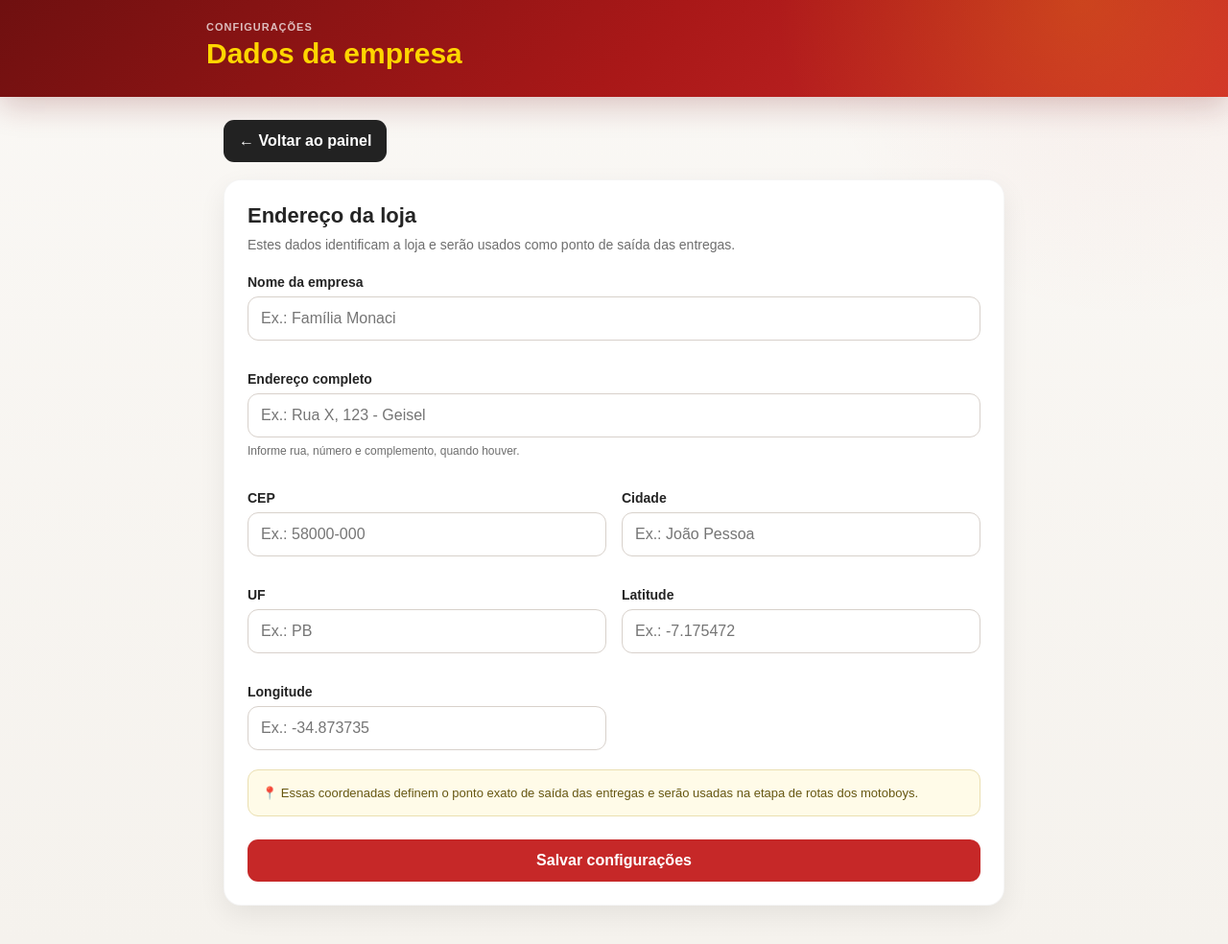
After one commit to jpsouzapaiva-prog/Monaci_mvp, a Flask app: template templates/configuracoes_empresa.html in a window 1280 px wide. The commit adds this page. Shown: the whole page at 96% size. Run offline with Flask 3, Linux system fonts and the light colour scheme; the template is opened without the code that fills it, so the values that code supplies are empty.

Commit message:
feat: adiciona configuracoes da empresa, GPS e rotas do motoboy

```diff
--- a/main.py
+++ b/main.py
@@ -2136,6 +2136,148 @@ def painel():
 
 
 # ============================================================
+# CONFIGURACAO DA EMPRESA
+# ============================================================
+
+@app.route(
+    "/configuracoes/empresa",
+    methods=["GET", "POST"]
+)
+@login_painel_obrigatorio
+def configuracoes_empresa():
+
+    empresa = buscar_empresa_padrao()
+
+    if empresa is None:
+        return (
+            "Empresa padrao nao configurada.",
+            503
+        )
+
+    erro = None
+    sucesso = None
+
+    if request.args.get("salvo") == "1":
+        sucesso = (
+            "Configuracoes da empresa salvas com sucesso."
+        )
+
+    if request.method == "POST":
+
+        nome = texto_seguro(
+            request.form.get("nome"),
+            120
+        )
+
+        endereco = texto_seguro(
+            request.form.get("endereco"),
+            500
+        )
+
+        cep = normalizar_cep(
+            request.form.get("cep")
+        )
+
+        cidade = texto_seguro(
+            request.form.get("cidade"),
+            120
+        )
+
+        uf = normalizar_uf(
+            request.form.get("uf")
+        )
+
+        latitude_texto = texto_seguro(
+            request.form.get("latitude"),
+            30
+        ).replace(",", ".")
+
+        longitude_texto = texto_seguro(
+            request.form.get("longitude"),
+            30
+        ).replace(",", ".")
+
+        latitude = None
+        longitude = None
+
+        if nome == "":
+            erro = "Informe o nome da empresa."
+
+        elif endereco == "":
+            erro = "Informe o endereco da empresa."
+
+        elif cep == "":
+            erro = "Informe um CEP valido."
+
+        elif cidade == "":
+            erro = "Informe a cidade."
+
+        elif uf == "":
+            erro = "Informe uma UF valida."
+
+        elif latitude_texto == "":
+            erro = "Informe a latitude da loja."
+
+        elif longitude_texto == "":
+            erro = "Informe a longitude da loja."
+
+        if erro is None:
+
+            try:
+                latitude = float(latitude_texto)
+                longitude = float(longitude_texto)
+
+            except (TypeError, ValueError):
+                erro = "Latitude ou longitude invalida."
+
+        if erro is None and not (-90 <= latitude <= 90):
+            erro = "Latitude fora do intervalo permitido."
+
+        if erro is None and not (-180 <= longitude <= 180):
+            erro = "Longitude fora do intervalo permitido."
+
+        if erro is None:
+
+            empresa.nome = nome
+            empresa.endereco = endereco
+            empresa.cep = cep
+            empresa.cidade = cidade
+            empresa.uf = uf
+            empresa.latitude = latitude
+            empresa.longitude = longitude
+
+            try:
+
+                db.session.commit()
+
+                return redirect(
+                    url_for(
+                        "configuracoes_empresa",
+                        salvo="1"
+                    )
+                )
+
+            except Exception:
+
+                db.session.rollback()
+
+                app.logger.exception(
+                    "Erro ao salvar configuracoes da empresa."
+                )
+
+                erro = (
+                    "Nao foi possivel salvar as configuracoes."
+                )
+
+    return render_template(
+        "configuracoes_empresa.html",
+        empresa=empresa,
+        erro=erro,
+        sucesso=sucesso
+    )
+
+
+# ============================================================
 # CONFIGURACAO DE BAIRROS DE ENTREGA
 # ============================================================
 
--- /dev/null
+++ b/templates/configuracoes_empresa.html
@@ -0,0 +1,458 @@
+<!doctype html>
+<html lang="pt-BR">
+<head>
+    <meta charset="utf-8">
+    <meta name="viewport" content="width=device-width, initial-scale=1">
+    <meta name="theme-color" content="#8f1515">
+
+    <title>Configurações da empresa - Família Monaci</title>
+
+    <style>
+        * {
+            box-sizing: border-box;
+        }
+
+        :root {
+            --vermelho: #c62828;
+            --vermelho-escuro: #8f1515;
+            --vermelho-profundo: #6f1010;
+            --amarelo: #ffd600;
+            --fundo: #f5f2ed;
+            --branco: #ffffff;
+            --texto: #242424;
+            --texto-suave: #6e6e6e;
+            --borda: #e8e1da;
+            --verde: #2e7d32;
+            --verde-claro: #eaf6ec;
+            --sombra: 0 10px 28px rgba(0, 0, 0, .07);
+        }
+
+        body {
+            margin: 0;
+            min-height: 100vh;
+            font-family: Arial, Helvetica, sans-serif;
+            background:
+                radial-gradient(circle at 92% 0%, rgba(198, 40, 40, .05), transparent 22%),
+                linear-gradient(180deg, #faf8f5 0%, var(--fundo) 100%);
+            color: var(--texto);
+        }
+
+        button,
+        input,
+        a {
+            font: inherit;
+        }
+
+        .topo {
+            color: white;
+            background:
+                radial-gradient(circle at 88% 0%, rgba(255, 214, 0, .18), transparent 28%),
+                linear-gradient(135deg, var(--vermelho-profundo), #a91818 52%, #cf2b2b);
+            padding: 22px 18px;
+            box-shadow: 0 10px 30px rgba(111, 16, 16, .22);
+        }
+
+        .topo-conteudo {
+            max-width: 850px;
+            margin: 0 auto;
+        }
+
+        .topo small {
+            display: block;
+            margin-bottom: 5px;
+            color: rgba(255,255,255,.72);
+            font-size: 11px;
+            font-weight: 800;
+            letter-spacing: 1px;
+            text-transform: uppercase;
+        }
+
+        .topo h1 {
+            margin: 0;
+            color: var(--amarelo);
+            font-size: 30px;
+            line-height: 1.1;
+        }
+
+        .topo p {
+            margin: 7px 0 0;
+            color: rgba(255,255,255,.9);
+            font-size: 14px;
+            font-weight: 700;
+        }
+
+        .container {
+            width: 100%;
+            max-width: 850px;
+            margin: 0 auto;
+            padding: 24px 18px 40px;
+        }
+
+        .acoes-topo {
+            display: flex;
+            gap: 10px;
+            flex-wrap: wrap;
+            margin-bottom: 18px;
+        }
+
+        .botao-link,
+        .botao-salvar {
+            display: inline-flex;
+            align-items: center;
+            justify-content: center;
+            min-height: 44px;
+            border: 0;
+            border-radius: 11px;
+            padding: 11px 16px;
+            font-weight: 800;
+            text-decoration: none;
+            cursor: pointer;
+            transition: transform .15s ease, opacity .15s ease;
+        }
+
+        .botao-link:hover,
+        .botao-salvar:hover {
+            transform: translateY(-1px);
+        }
+
+        .botao-voltar {
+            background: #222;
+            color: white;
+        }
+
+        .botao-salvar {
+            width: 100%;
+            margin-top: 4px;
+            background: var(--vermelho);
+            color: white;
+        }
+
+        .card {
+            background: var(--branco);
+            border: 1px solid rgba(0,0,0,.04);
+            border-radius: 18px;
+            padding: 24px;
+            box-shadow: var(--sombra);
+        }
+
+        .card h2 {
+            margin: 0 0 7px;
+            font-size: 22px;
+        }
+
+        .descricao {
+            margin: 0 0 20px;
+            color: var(--texto-suave);
+            font-size: 14px;
+            line-height: 1.5;
+        }
+
+        .erro,
+        .sucesso {
+            margin-bottom: 16px;
+            padding: 12px 13px;
+            border-radius: 11px;
+            font-size: 14px;
+            font-weight: 700;
+        }
+
+        .erro {
+            border: 1px solid #efb4b4;
+            background: #fff1f1;
+            color: #8a1d1d;
+        }
+
+        .sucesso {
+            border: 1px solid #b8dfbd;
+            background: var(--verde-claro);
+            color: var(--verde);
+        }
+
+        .grade-campos {
+            display: grid;
+            grid-template-columns: 1fr 1fr;
+            gap: 16px;
+        }
+
+        .campo {
+            margin-bottom: 16px;
+        }
+
+        .campo-largo {
+            grid-column: 1 / -1;
+        }
+
+        .campo label {
+            display: block;
+            margin-bottom: 7px;
+            font-size: 14px;
+            font-weight: 800;
+        }
+
+        .campo input {
+            width: 100%;
+            min-height: 46px;
+            border: 1px solid #d8d1cb;
+            border-radius: 11px;
+            padding: 11px 13px;
+            background: #fff;
+            color: var(--texto);
+            font-size: 16px;
+            outline: none;
+        }
+
+        .campo input:focus {
+            border-color: var(--vermelho);
+            box-shadow: 0 0 0 3px rgba(198, 40, 40, .10);
+        }
+
+        .ajuda {
+            display: block;
+            margin-top: 6px;
+            color: var(--texto-suave);
+            font-size: 12px;
+            line-height: 1.4;
+        }
+
+        .aviso-gps {
+            margin: 4px 0 20px;
+            padding: 14px;
+            border: 1px solid #eadfb1;
+            border-radius: 11px;
+            background: #fffbe8;
+            color: #665712;
+            font-size: 13px;
+            line-height: 1.5;
+        }
+
+        @media (max-width: 650px) {
+            .grade-campos {
+                grid-template-columns: 1fr;
+            }
+
+            .campo-largo {
+                grid-column: auto;
+            }
+
+            .topo {
+                padding: 19px 15px;
+            }
+
+            .topo h1 {
+                font-size: 25px;
+            }
+
+            .container {
+                padding: 18px 14px 30px;
+            }
+
+            .card {
+                padding: 18px 15px;
+            }
+
+            .acoes-topo {
+                flex-direction: column;
+            }
+
+            .botao-link {
+                width: 100%;
+            }
+        }
+    </style>
+</head>
+
+<body>
+
+<header class="topo">
+    <div class="topo-conteudo">
+        <small>Configurações</small>
+
+        <h1>Dados da empresa</h1>
+
+        <p>
+            {{ empresa.nome }}
+        </p>
+    </div>
+</header>
+
+<main class="container">
+
+    <div class="acoes-topo">
+        <a
+            href="{{ url_for('painel') }}"
+            class="botao-link botao-voltar"
+        >
+            ← Voltar ao painel
+        </a>
+    </div>
+
+    <section class="card">
+
+        <h2>Endereço da loja</h2>
+
+        <p class="descricao">
+            Estes dados identificam a loja e serão usados como
+            ponto de saída das entregas.
+        </p>
+
+        {% if erro %}
+            <div class="erro">
+                {{ erro }}
+            </div>
+        {% endif %}
+
+        {% if sucesso %}
+            <div class="sucesso">
+                {{ sucesso }}
+            </div>
+        {% endif %}
+
+        <form
+            method="post"
+            action="{{ url_for('configuracoes_empresa') }}"
+            autocomplete="off"
+        >
+
+            <div class="grade-campos">
+
+                <div class="campo campo-largo">
+                    <label for="nome">
+                        Nome da empresa
+                    </label>
+
+                    <input
+                        id="nome"
+                        name="nome"
+                        type="text"
+                        maxlength="120"
+                        value="{{ empresa.nome or '' }}"
+                        placeholder="Ex.: Família Monaci"
+                        required
+                    >
+                </div>
+
+                <div class="campo campo-largo">
+                    <label for="endereco">
+                        Endereço completo
+                    </label>
+
+                    <input
+                        id="endereco"
+                        name="endereco"
+                        type="text"
+                        maxlength="500"
+                        value="{{ empresa.endereco or '' }}"
+                        placeholder="Ex.: Rua X, 123 - Geisel"
+                        required
+                    >
+
+                    <span class="ajuda">
+                        Informe rua, número e complemento, quando houver.
+                    </span>
+                </div>
+
+                <div class="campo">
+                    <label for="cep">
+                        CEP
+                    </label>
+
+                    <input
+                        id="cep"
+                        name="cep"
+                        type="text"
+                        inputmode="numeric"
+                        maxlength="9"
+                        value="{{ empresa.cep or '' }}"
+                        placeholder="Ex.: 58000-000"
+                        required
+                    >
+                </div>
+
+                <div class="campo">
+                    <label for="cidade">
+                        Cidade
+                    </label>
+
+                    <input
+                        id="cidade"
+                        name="cidade"
+                        type="text"
+                        maxlength="120"
+                        value="{{ empresa.cidade or '' }}"
+                        placeholder="Ex.: João Pessoa"
+                        required
+                    >
+                </div>
+
+                <div class="campo">
+                    <label for="uf">
+                        UF
+                    </label>
+
+                    <input
+                        id="uf"
+                        name="uf"
+                        type="text"
+                        maxlength="2"
+                        value="{{ empresa.uf or '' }}"
+                        placeholder="Ex.: PB"
+                        required
+                    >
+                </div>
+
+                <div class="campo">
+                    <label for="latitude">
+                        Latitude
+                    </label>
+
+                    <input
+                        id="latitude"
+                        name="latitude"
+                        type="text"
+                        inputmode="decimal"
+                        maxlength="30"
+                        value="{{ empresa.latitude if empresa.latitude is not none else '' }}"
+                        placeholder="Ex.: -7.175472"
+                        required
+                    >
+                </div>
+
+                <div class="campo">
+                    <label for="longitude">
+                        Longitude
+                    </label>
+
+                    <input
+                        id="longitude"
+                        name="longitude"
+                        type="text"
+                        inputmode="decimal"
+                        maxlength="30"
+                        value="{{ empresa.longitude if empresa.longitude is not none else '' }}"
+                        placeholder="Ex.: -34.873735"
+                        required
+                    >
+                </div>
+
+            </div>
+
+            <div class="aviso-gps">
+                📍 Essas coordenadas definem o ponto exato de saída das entregas
+                e serão usadas na etapa de rotas dos motoboys.
+            </div>
+
+            <button
+                type="submit"
+                class="botao-salvar"
+            >
+                Salvar configurações
+            </button>
+
+        </form>
+
+    </section>
+
+</main>
+
+</body>
+</html>
--- a/templates/painel_motoboy.html
+++ b/templates/painel_motoboy.html
@@ -481,7 +481,7 @@
                                     class="botao botao-rota"
                                     target="_blank"
                                     rel="noopener noreferrer"
-                                    href="https://www.google.com/maps/search/?api=1&query={{ pedido.endereco|urlencode }}"
+                                    href="https://www.google.com/maps/dir/?api=1&origin={{ empresa.latitude }},{{ empresa.longitude }}&destination={{ (pedido.endereco ~ ', ' ~ pedido.bairro_entrega ~ ', ' ~ pedido.cidade_entrega ~ ' - ' ~ pedido.uf_entrega ~ ', ' ~ pedido.cep_entrega)|urlencode }}&travelmode=driving"
                                 >
                                     📍 Abrir rota
                                 </a>
```
